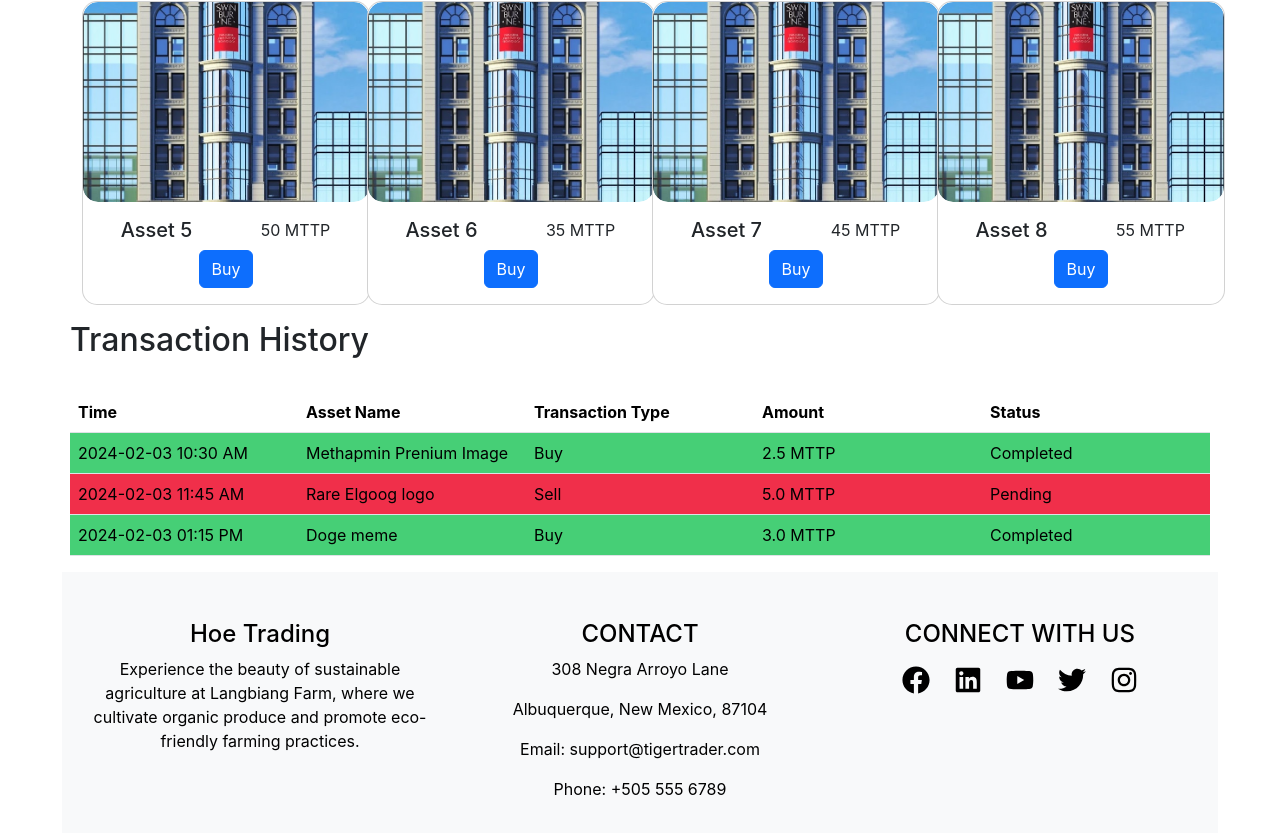
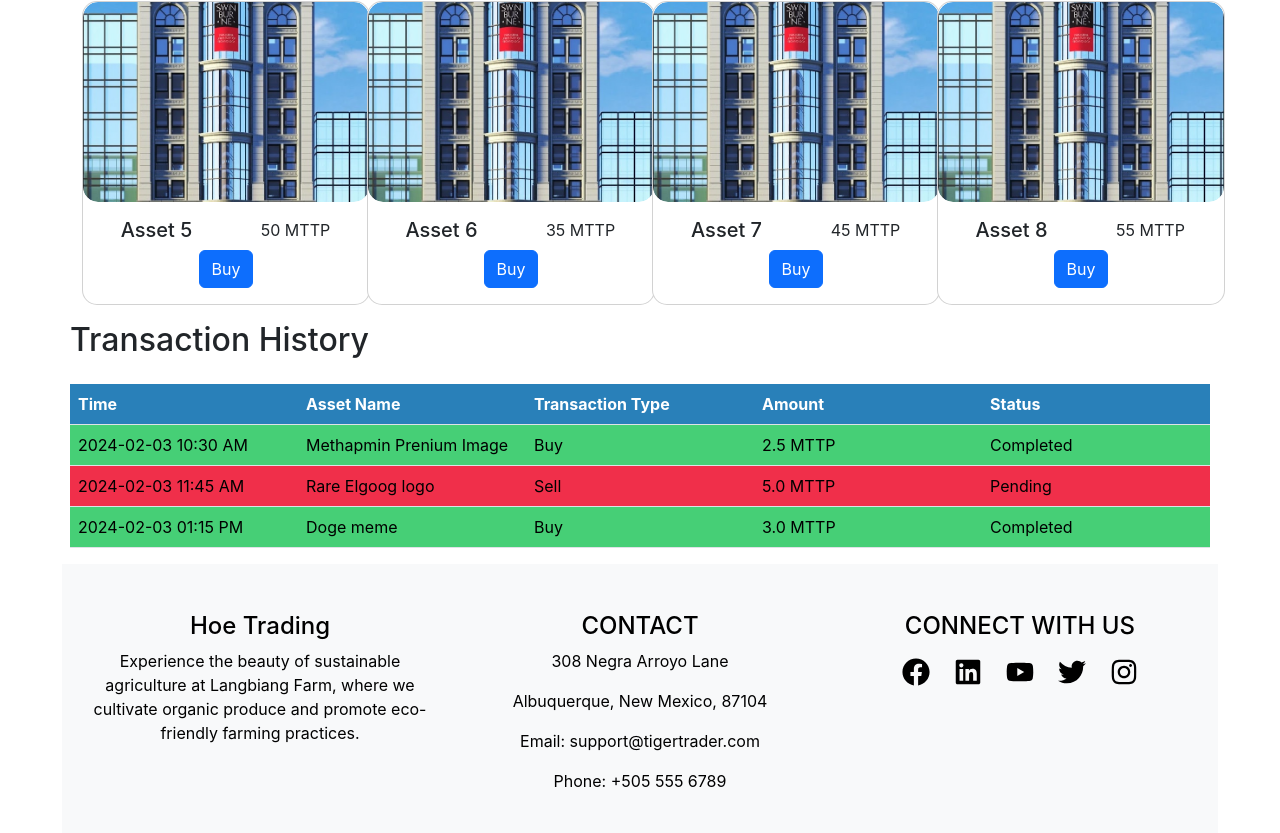
Before and after one commit to EHC-35-1/front-end, a React (Vite) app: page /trade in a window 1280 px wide. Shown: the part 529-1362 px from the top of the page. Built offline with nearby package versions, Linux system fonts and the light colour scheme.

Commit message:
Change color of history table head

```diff
--- a/src/components/TradingHistory/trading-history.jsx
+++ b/src/components/TradingHistory/trading-history.jsx
@@ -11,7 +11,7 @@ const TradingHistoryTable = ({ data }) => {
   const columnWidth = `${100 / columnNum}%`;
 
   return (
-    <div className="mt-4 table-responsive">
+    <div className="mt-3 table-responsive">
       <table className="table table-fixed">
         <colgroup>
           {[...Array(columnNum)].map((_, index) => (
@@ -20,11 +20,21 @@ const TradingHistoryTable = ({ data }) => {
         </colgroup>
         <thead>
           <tr>
-            <th>Time</th>
-            <th>Asset Name</th>
-            <th>Transaction Type</th>
-            <th>Amount</th>
-            <th>Status</th>
+            <th style={{ backgroundColor: "#2980b9", color: "#ffffff" }}>
+              Time
+            </th>
+            <th style={{ backgroundColor: "#2980b9", color: "#ffffff" }}>
+              Asset Name
+            </th>
+            <th style={{ backgroundColor: "#2980b9", color: "#ffffff" }}>
+              Transaction Type
+            </th>
+            <th style={{ backgroundColor: "#2980b9", color: "#ffffff" }}>
+              Amount
+            </th>
+            <th style={{ backgroundColor: "#2980b9", color: "#ffffff" }}>
+              Status
+            </th>
           </tr>
         </thead>
         <tbody>
```
